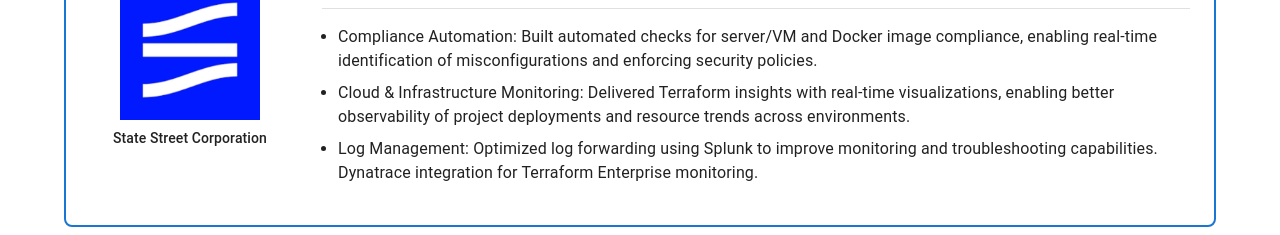
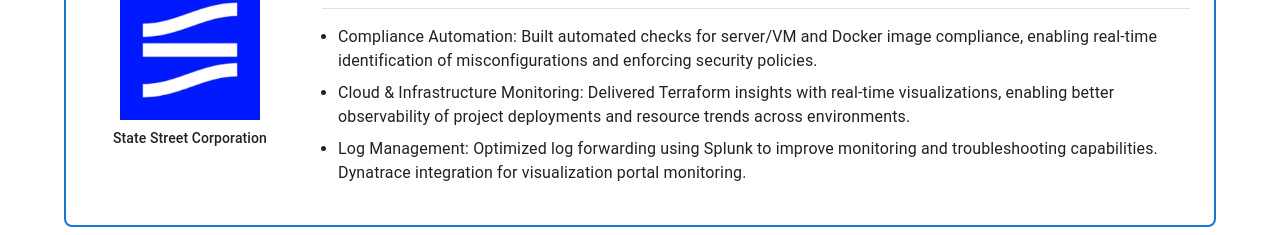
Before and after one commit to Angad039/my-portfolio, a React (Vite) app: page / in a window 1280 px wide. Shown: the part 2174-2409 px from the top of the page. Built offline with nearby package versions, Linux system fonts and the light colour scheme.

Commit message:
added change for company logo and college logo

```diff
--- a/src/Bio.jsx
+++ b/src/Bio.jsx
@@ -79,7 +79,7 @@ export default function LandingPage() {
       bullets: [
         "Compliance Automation: Built automated checks for server/VM and Docker image compliance, enabling real-time identification of misconfigurations and enforcing security policies.",
         "Cloud & Infrastructure Monitoring: Delivered Terraform insights with real-time visualizations, enabling better observability of project deployments and resource trends across environments.",
-        "Log Management: Optimized log forwarding using Splunk to improve monitoring and troubleshooting capabilities. Dynatrace integration for Terraform Enterprise monitoring.",
+        "Log Management: Optimized log forwarding using Splunk to improve monitoring and troubleshooting capabilities. Dynatrace integration for visualization portal monitoring.",
       ],
     },
   ];
```
